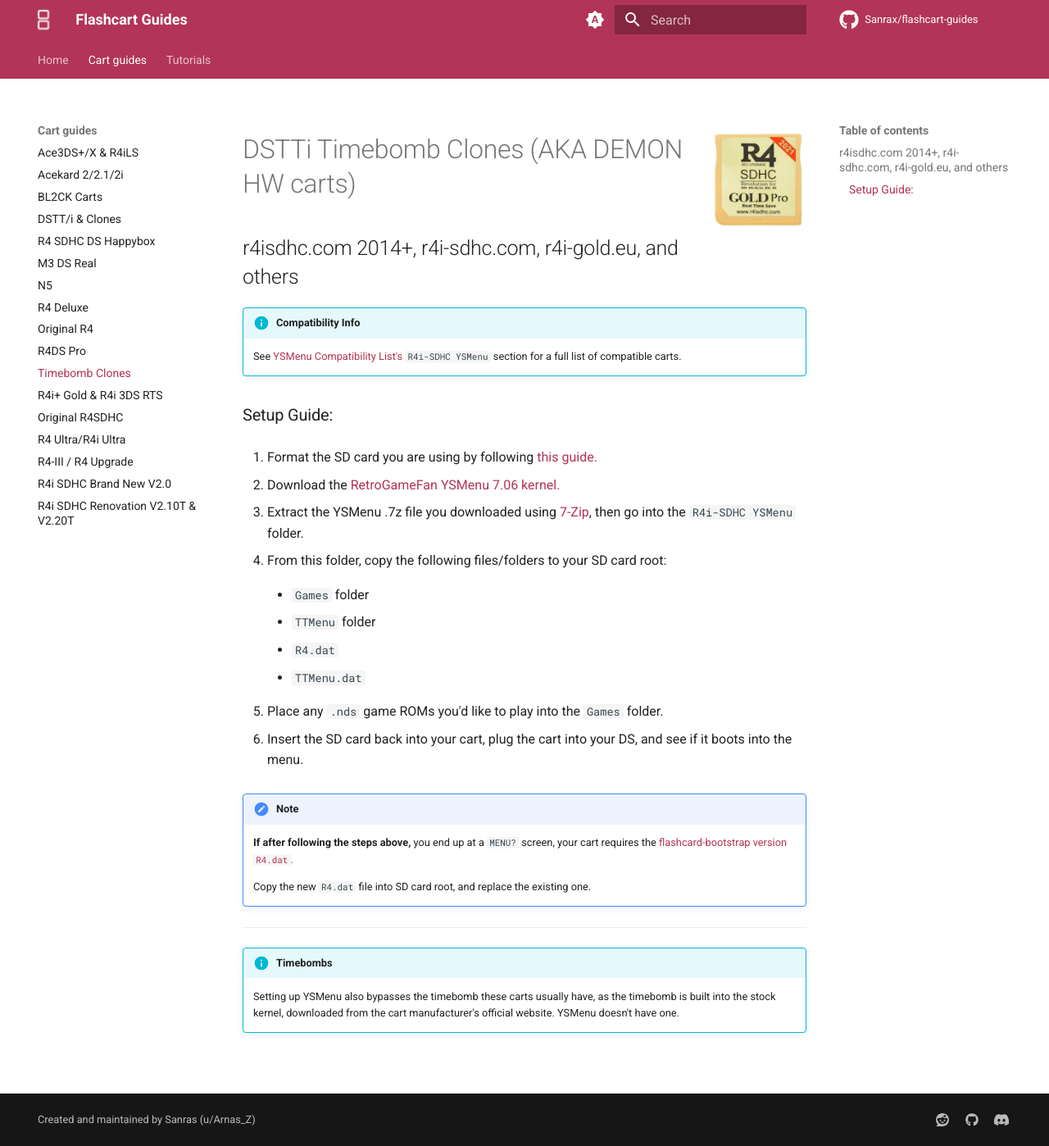
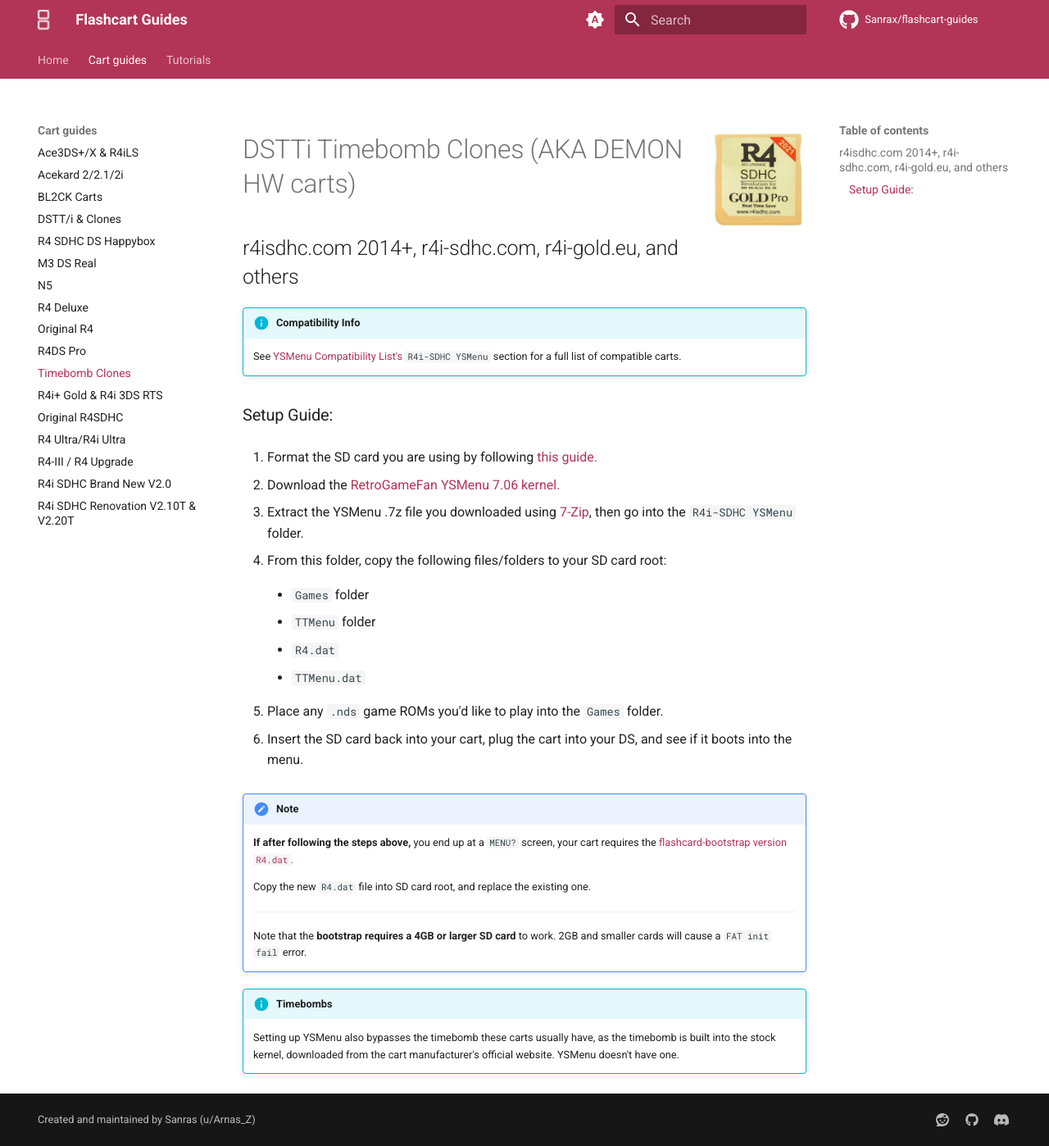
Before and after one commit to Sanrax/flashcart-guides, an MkDocs documentation site: the page built from docs/cart-guides/r4i-sdhc.md, in a window 1280 px wide and 1398 px high. Shown: the whole window at 82% size. Built offline with MkDocs 1.6.1 and Material for MkDocs 9.7.7, drawn with Linux system fonts in a browser that asks for light colours; comment, search, counter and statistics services are not loaded.

Commit message:
Add DSPro YS warning, add requirement for SDHC in R4.dat bootstrap info

```diff
--- a/docs/cart-guides/r4i-sdhc.md
+++ b/docs/cart-guides/r4i-sdhc.md
@@ -38,7 +38,9 @@
 
     Copy the new `R4.dat` file into SD card root, and replace the existing one.
 
----
+    ---
+
+    Note that the **bootstrap requires a 4GB or larger SD card** to work. 2GB and smaller cards will cause a `FAT init fail` error.
 
 !!! info "Timebombs"
 
```
Also changed, not shown: docs/cart-guides/r4dspro.md (+7 -3 lines).
